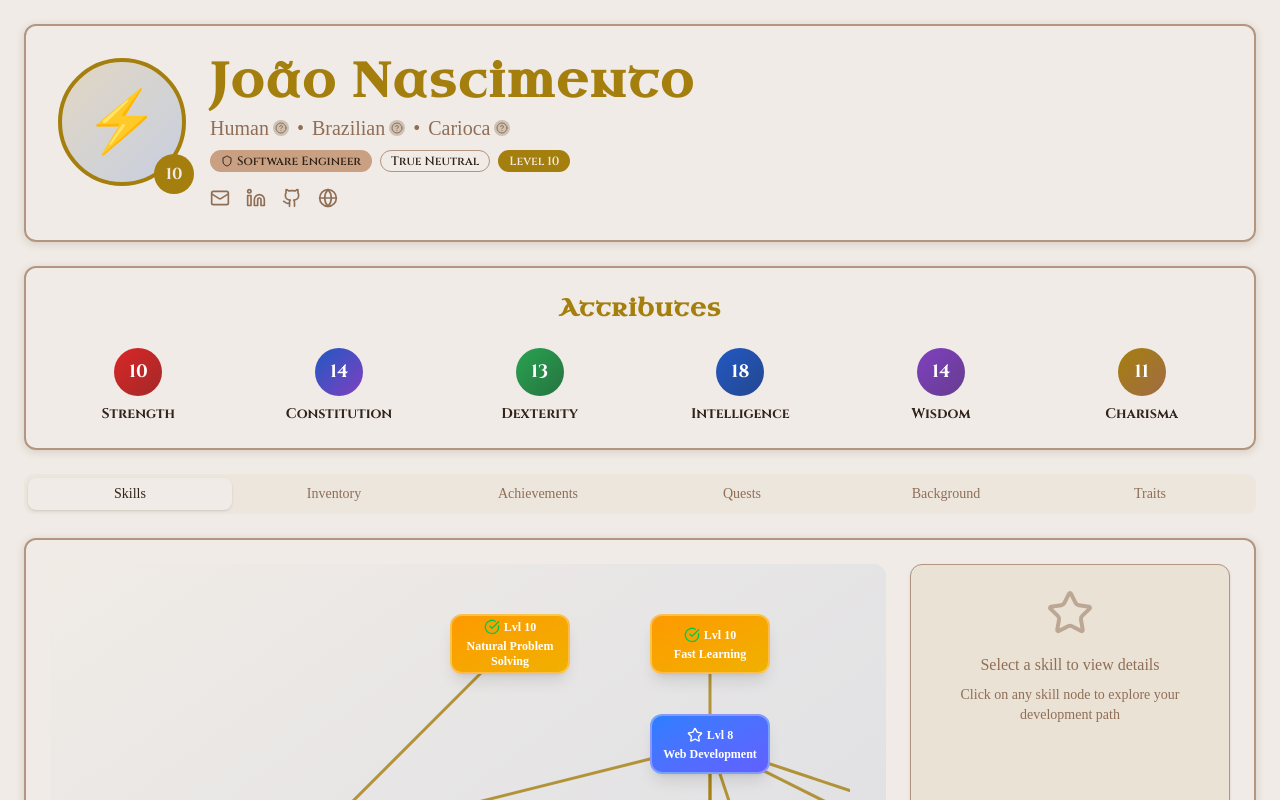
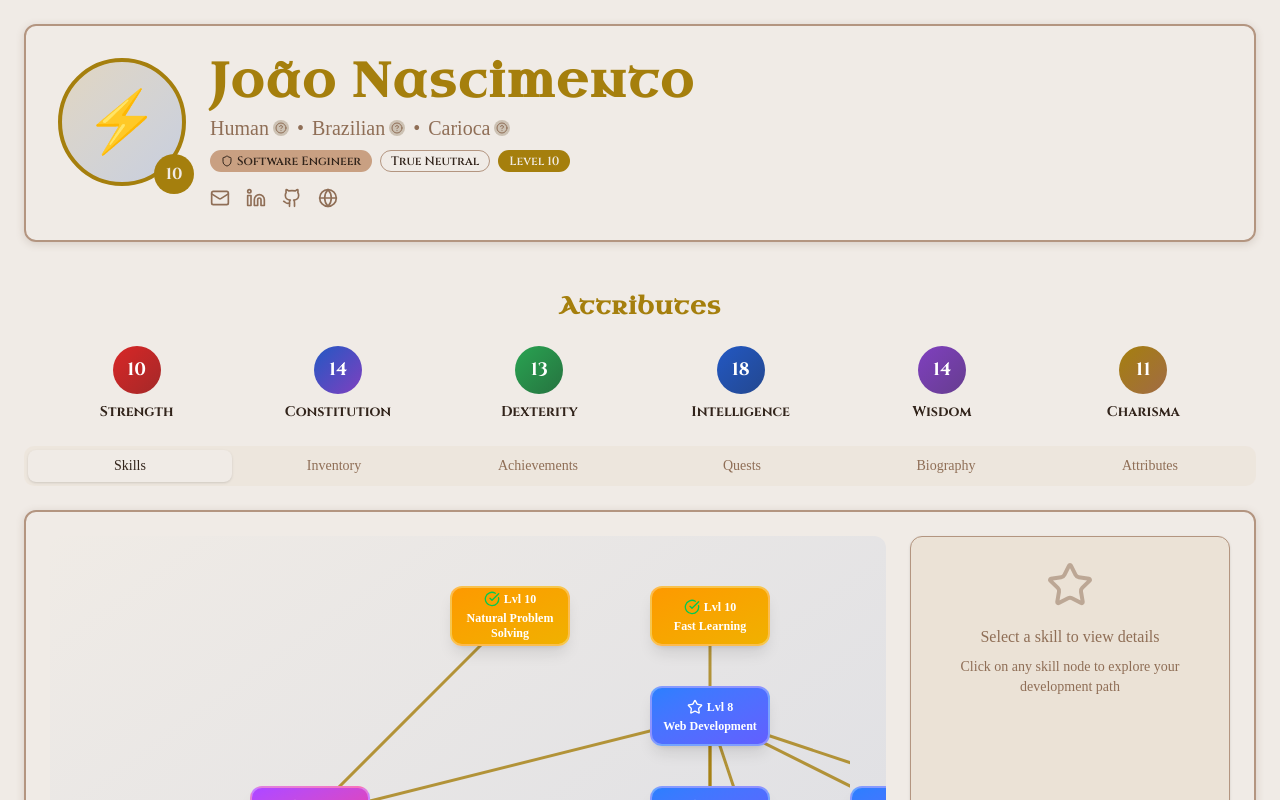
Before and after one commit to joao-mbn/hire-this-hero, a React (Vite) app: page / in a window 1280 px wide. Shown: the top 800 px of the page. Built offline with nearby package versions, Linux system fonts and the light colour scheme; a web font is replaced by a local one.

Commit message:
Attributes under its tab

```diff
--- a/src/components/Attributes.tsx
+++ b/src/components/Attributes.tsx
@@ -6,7 +6,7 @@ interface AttributesProps {
 
 export function Attributes({ character }: AttributesProps) {
   return (
-    <div className="parchment-card mb-6 p-6">
+    <div className="p-6">
       <h2 className="rune-text mb-6 text-center font-uncial text-2xl text-primary">
         Attributes
       </h2>
--- a/src/components/statsTabs/StatsTabs.tsx
+++ b/src/components/statsTabs/StatsTabs.tsx
@@ -1,11 +1,11 @@
 import type { Character } from "@/data/types";
+import { Attributes } from "../Attributes";
 import { Tabs, TabsContent, TabsList, TabsTrigger } from "../ui/tabs";
 import { Achievements } from "./Achievements";
-import { Background } from "./Background";
+import { Biography } from "./Biography";
 import { Inventory } from "./Inventory";
 import { Quests } from "./Quests";
 import { SkillTree } from "./SkillTree";
-import { Traits } from "./Traits";
 
 interface StatsTabsProps {
   character: Character;
@@ -27,11 +27,11 @@ export function StatsTabs({ character }: StatsTabsProps) {
         <TabsTrigger value="quests" className="">
           Quests
         </TabsTrigger>
-        <TabsTrigger value="background" className="">
-          Background
+        <TabsTrigger value="biography" className="">
+          Biography
         </TabsTrigger>
-        <TabsTrigger value="traits" className="">
-          Traits
+        <TabsTrigger value="attributes" className="">
+          Attributes
         </TabsTrigger>
       </TabsList>
 
@@ -52,12 +52,12 @@ export function StatsTabs({ character }: StatsTabsProps) {
         <Quests quests={character.questLog} />
       </TabsContent>
 
-      <TabsContent value="background">
-        <Background background={character.background} />
+      <TabsContent value="biography">
+        <Biography background={character.background} />
       </TabsContent>
 
-      <TabsContent value="traits">
-        <Traits traits={character.background} />
+      <TabsContent value="attributes">
+        <Attributes character={character} />
       </TabsContent>
     </Tabs>
   );
```
